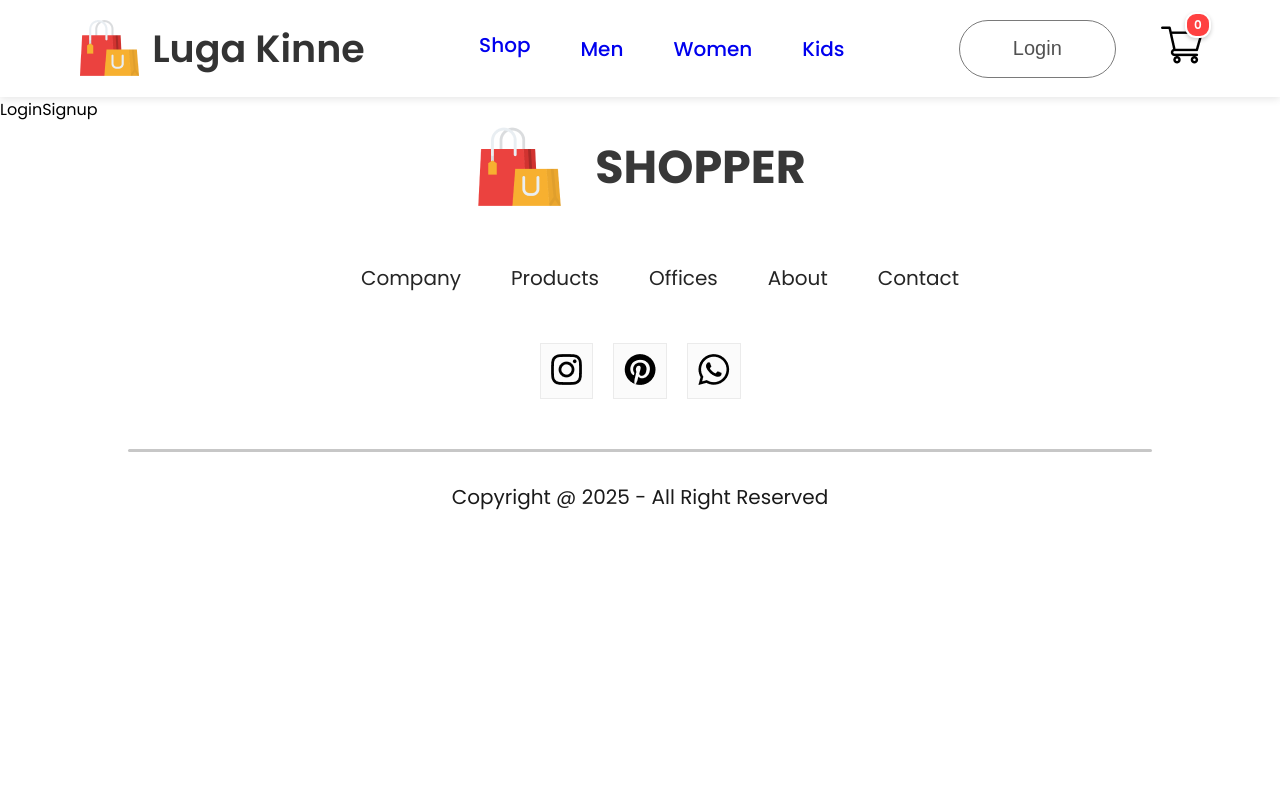
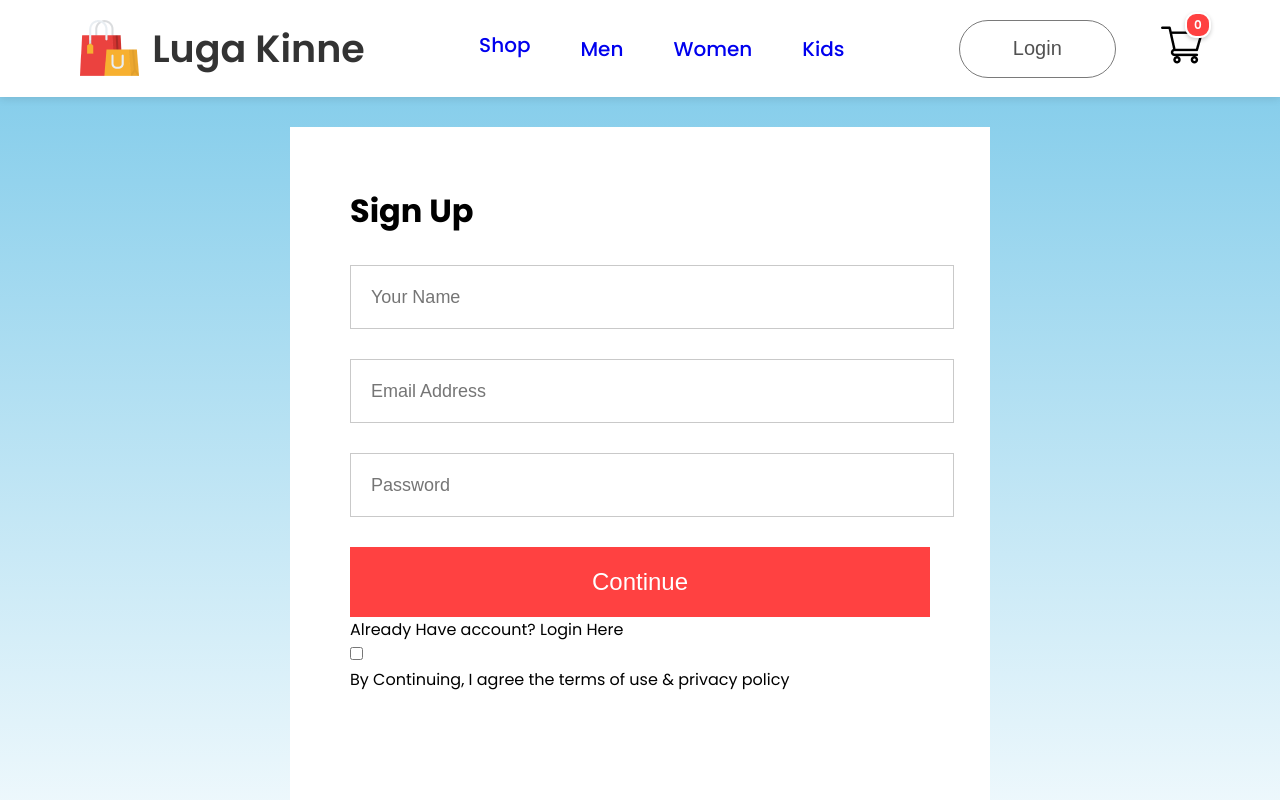
Before and after one commit to mr-prasai2004/LugaKinne, a React (Create React App) app in the folder frontend/: page /Login in a window 1280 px wide. Shown: the top 800 px of the page. Built offline with nearby package versions, Linux system fonts and the light colour scheme.

Commit message:
LoginSignUp Addeed

```diff
--- a/frontend/src/Components/Popular/Popular.jsx
+++ b/frontend/src/Components/Popular/Popular.jsx
@@ -2,6 +2,7 @@
 import './Popular.css'
 import data_product from '../Assets/data'
 import { Item } from '../Items/Item'
+
 export const Popular = () => {
   return (
     <div className='popular'>
--- /dev/null
+++ b/frontend/src/Pages/CSS/LoginSignup.css
@@ -0,0 +1,44 @@
+.loginsignup{
+    width: 100%;
+    height: 100vh;
+    background: linear-gradient(180deg, #87CEEB, #ffffff);
+    padding-top: 30px;
+}
+.loginsignup-container{
+    width: 580px;
+    height: 600px;
+    background: white;
+    margin: auto;
+    padding: 40px 60px;
+}
+.loginsignup-container h1{
+  margin: 20px 0px;
+}
+.loginsignup-fields{
+      display: flex;
+    flex-direction: column;
+    gap: 30px;
+    margin-top: 30px;
+}
+.loginsignup-fields input{
+    height: 60px;
+    width: 100%;
+    padding-left: 20px;
+    border: 1px solid #c9c9c9;
+    outline: none;
+    color: #5c5c5c;
+    font-size: 18px;
+}
+.loginsignup-container button{
+    width: 580px;
+    height: 70px;
+    color: white;
+    background-color: #ff4141;
+    margin-top: 30px;
+    border: none;
+    font-size: 24px;
+    font-weight: 500;
+    cursor: pointer;
+
+
+}
--- a/frontend/src/Pages/LoginSignup.jsx
+++ b/frontend/src/Pages/LoginSignup.jsx
@@ -1,7 +1,23 @@
 import React from 'react'
-
+import './CSS/LoginSignup.css'
 export const LoginSignup = () => {
   return (
-    <div>LoginSignup</div>
+    <div className='loginsignup'>
+      <div className="loginsignup-container">
+        <h1>Sign Up</h1>
+        <div className="loginsignup-fields">
+          <input type="text" placeholder='Your Name'/>
+          <input type="email" placeholder='Email Address' />
+          <input type="password" placeholder='Password' />
+        </div>
+        <button>Continue</button>
+        <p className="loginsignup-login">Already Have account? <span>Login Here</span>
+        <div className="loginsignup-agree">
+          <input type="checkbox" name='' id=''/>
+          <p>By Continuing, I agree the terms of use & privacy policy</p>
+        </div>
+        </p>
+      </div>
+    </div>
   )
 }
```
